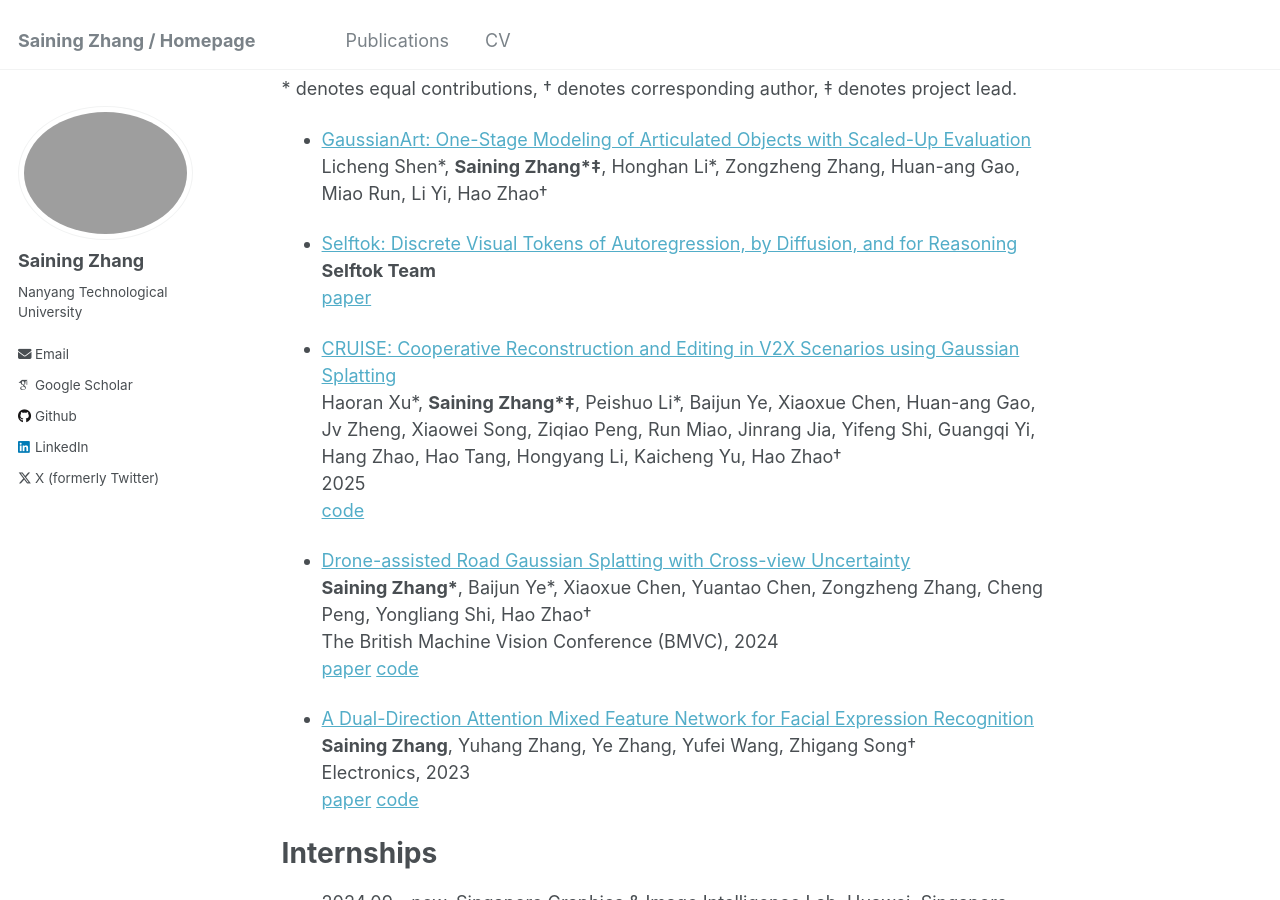
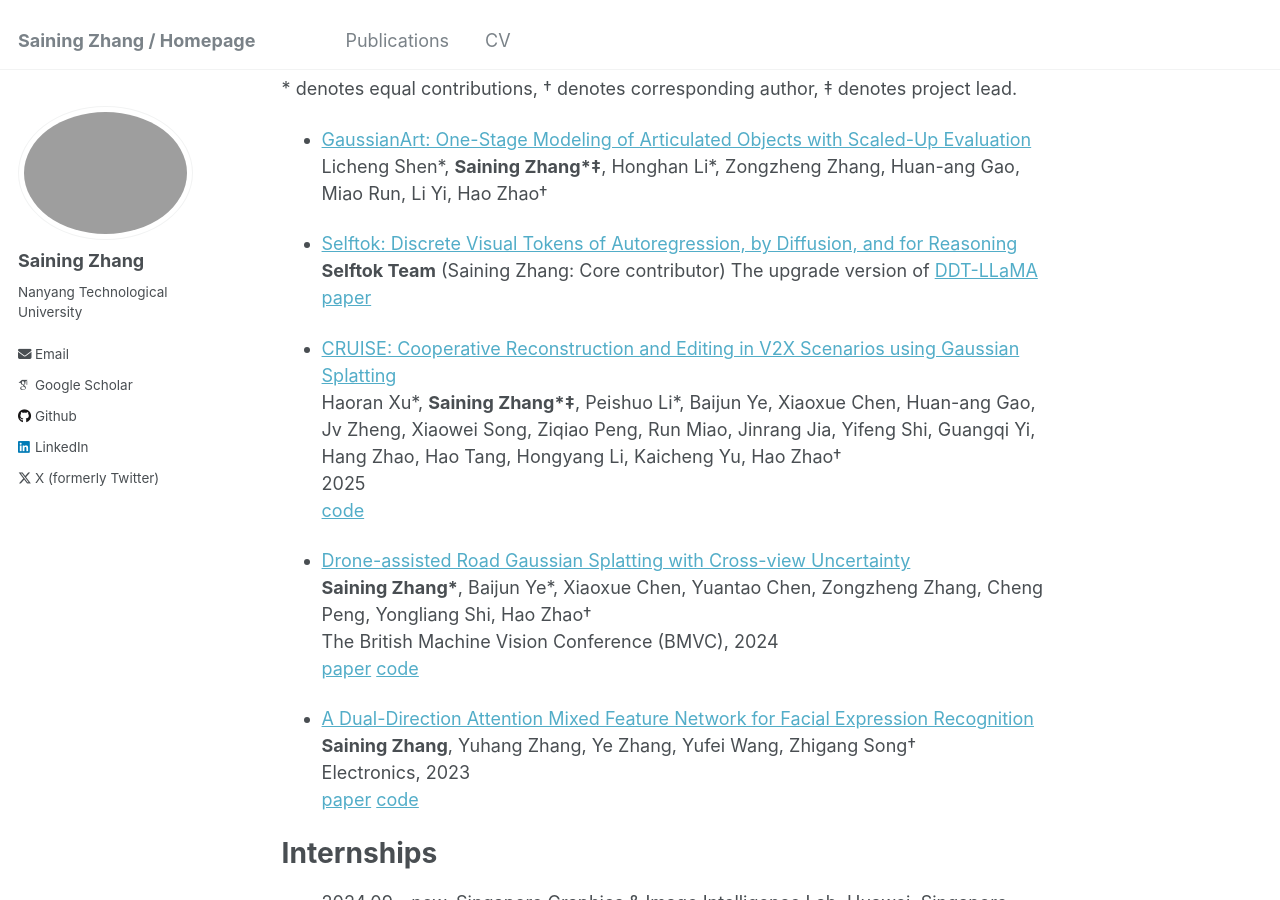
Before and after one commit to SainingZhang/SainingZhang.github.io, a Jekyll site: the page built from _pages/about.md, in a window 1280 px wide and 900 px high, scrolled down 640 px. Built offline with Jekyll 4.4.1, drawn with Linux system fonts in a browser that asks for light colours; some web fonts are replaced.

Commit message:
Update about.md

```diff
--- a/_pages/about.md
+++ b/_pages/about.md
@@ -27,7 +27,8 @@
   Licheng Shen\*, **Saining Zhang\*‡**, Honghan Li\*, Zongzheng Zhang, Huan-ang Gao, Miao Run, Li Yi, Hao Zhao†
 
 * [Selftok: Discrete Visual Tokens of Autoregression, by Diffusion, and for Reasoning](https://selftok-team.github.io/report/)
-  **Selftok Team**
+  **Selftok Team** (Saining Zhang: Core contributor)
+  The upgrade version of [DDT-LLaMA](https://ddt-llama.github.io/)
   [paper](https://selftok-team.github.io/report/Selftok.pdf)
 
 * [CRUISE: Cooperative Reconstruction and Editing in V2X Scenarios using Gaussian Splatting
```
